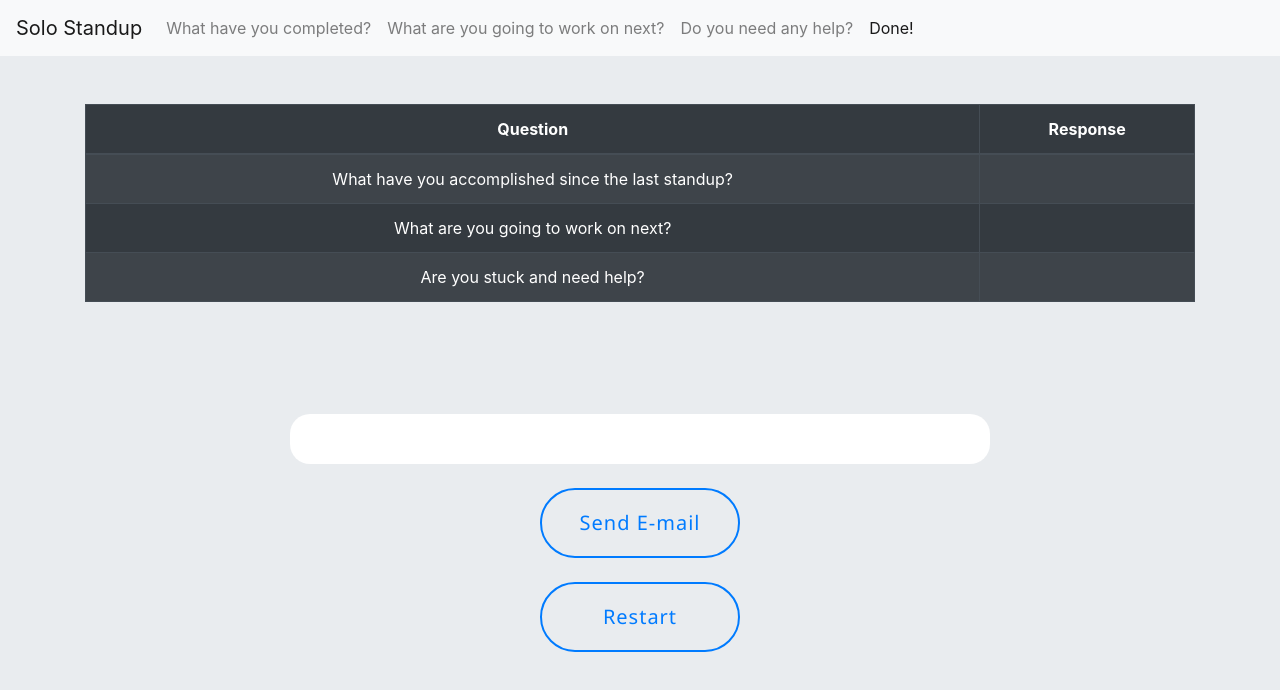
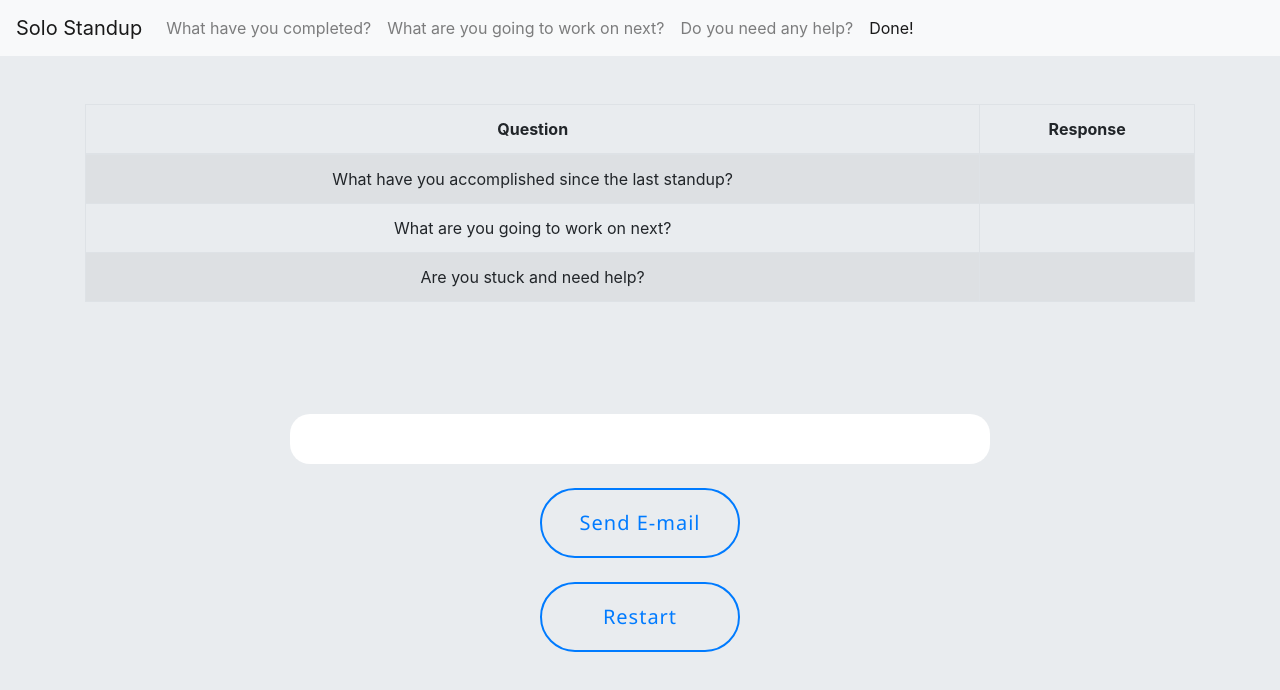
Before and after one commit to dragonejt/solo-standup, a React (Create React App) app: page /done in a window 1280 px wide. Shown: the top 690 px of the page. Built offline with nearby package versions, Linux system fonts and the light colour scheme.

Commit message:
Change table color

```diff
--- a/src/components/done/Done.js
+++ b/src/components/done/Done.js
@@ -35,7 +35,7 @@ function Done({ updateStep, one, two, three, updateOne, updateTwo, updateThree }
 
                 <div className="Tablef" >
 
-                    <Table striped bordered hover variant="dark">
+                    <Table striped bordered hover>
                         <thead>
                             <tr>
                                 <th>Question</th>
```
